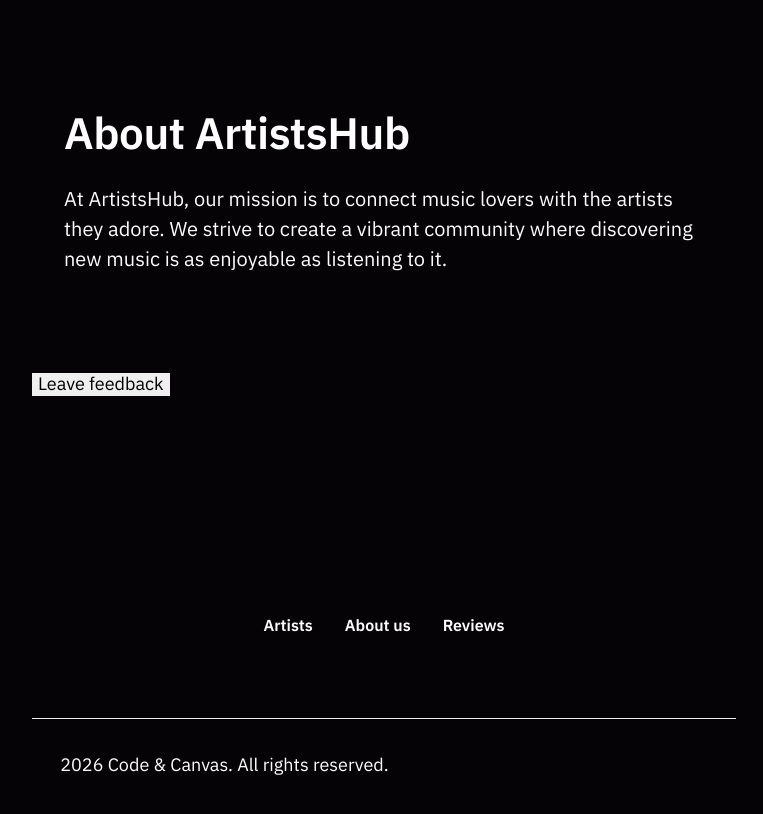
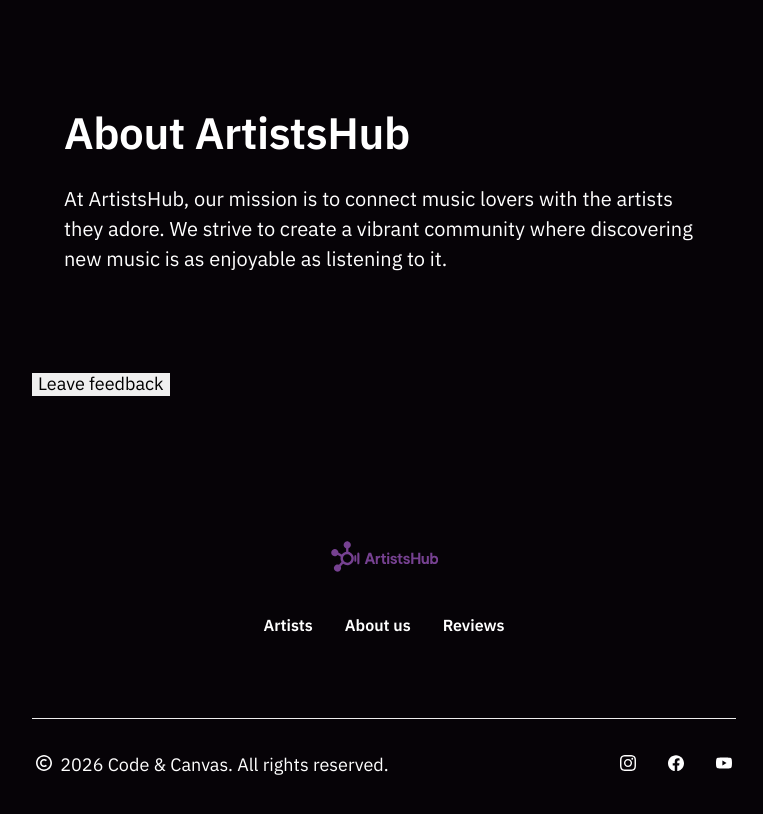
Before and after one commit to pr-oleksandr/artists_hub_project, a plain HTML site: page index.html in a window 1280 px wide. Shown: the part 1830-2644 px from the top of the page, without its empty margins (256-1019 px from the left). Drawn offline with nearby package versions, Linux system fonts and the light colour scheme; no server answers.

Commit message:
Deploying to gh-pages from @ pr-oleksandr/artists_hub_project@78368c2374b656e74f3a9d92b3b72d72b8ac2b82 🚀

```diff
--- a/index.html
+++ b/index.html
@@ -58,7 +58,7 @@
       <div class="mobile-menu js-menu">
         <div class="mobile-menu__header">
           <div class="mobile-menu__logo">
-            <a href="index.html" aria-label="Go to homepage" class="header__logo-link"><img src="/artists_hub_project/assets/logo-purple-DsSYTHu6.svg"
+            <a href="index.html" aria-label="Go to homepage" class="header__logo-link"><img src="/img/logo-purple.svg"
                 alt="ArtistsHub logo" class="header__logo-image" /></a>
           </div>
           <button class="mobile-menu__close js-close-menu" type="button" aria-label="Close menu">
@@ -195,7 +195,7 @@
     <div class="up-footer">
       <a class="logo-footer" href="#">
         <svg class="SVG-icon-purple" width="107" height="31">
-          <use href=" /img/icon-sprite.svg#icon-logo-text"></use>
+          <use href="/artists_hub_project/assets/icon-sprite-pKjToWOX.svg#icon-logo-text"></use>
         </svg>
       </a>
       <nav>
@@ -208,28 +208,44 @@
     </div>
     <div class="down-footer">
       <ul class="media-list">
-        <li><a href="https://www.facebook.com/" target="_blank" rel="noopener noreferrer"><svg class="SVG-icon"
-              width="24" height="16">
-              <use href=" /img/icon-sprite.svg#icon-instagram"></use>
-            </svg></a>
+        <li>
+          <a
+            href="https://www.facebook.com/"
+            target="_blank"
+            rel="noopener noreferrer"
+            ><svg class="SVG-icon" width="24" height="16">
+              <use href="/artists_hub_project/assets/icon-sprite-pKjToWOX.svg#icon-instagram"></use></svg
+          ></a>
         </li>
-        <li><a href="https://www.instagram.com/" target="_blank" rel="noopener noreferrer"><svg class="SVG-icon"
-              width="24" height="16">
-              <use href=" /img/icon-sprite.svg#icon-facebook"></use>
-            </svg></a>
+        <li>
+          <a
+            href="https://www.instagram.com/"
+            target="_blank"
+            rel="noopener noreferrer"
+            ><svg class="SVG-icon" width="24" height="16">
+              <use href="/artists_hub_project/assets/icon-sprite-pKjToWOX.svg#icon-facebook"></use></svg
+          ></a>
         </li>
-        <li><a href="https://www.youtube.com/" target="_blank" rel="noopener noreferrer"><svg class="SVG-icon"
-              width="24" height="16">
-              <use href=" /img/icon-sprite.svg#icon-youtube"></use>
-            </svg></a>
+        <li>
+          <a
+            href="https://www.youtube.com/"
+            target="_blank"
+            rel="noopener noreferrer"
+            ><svg class="SVG-icon" width="24" height="16">
+              <use href="/artists_hub_project/assets/icon-sprite-pKjToWOX.svg#icon-youtube"></use></svg
+          ></a>
         </li>
       </ul>
-      <p><svg class="SVG-icon" width="24" height="16">
-          <use href=" /img/icon-sprite.svg#icon-icon-copyright"></use>
-        </svg> 2026 Code & Canvas. <span>All rights reserved.</span></p>
+      <p>
+        <svg class="SVG-icon" width="24" height="16">
+          <use href="/artists_hub_project/assets/icon-sprite-pKjToWOX.svg#icon-icon-copyright"></use>
+        </svg>
+        2026 Code & Canvas. <span>All rights reserved.</span>
+      </p>
     </div>
   </div>
 </footer>
+
 
     <script src="https://code.jquery.com/jquery-3.7.1.min.js"></script>
     <script src="https://cdnjs.cloudflare.com/ajax/libs/raty/3.1.1/jquery.raty.min.js"></script>
```
Also changed, not shown: assets/icon-sprite-pKjToWOX.svg (added), assets/logo-purple-DsSYTHu6.svg (deleted), 1 other file.
